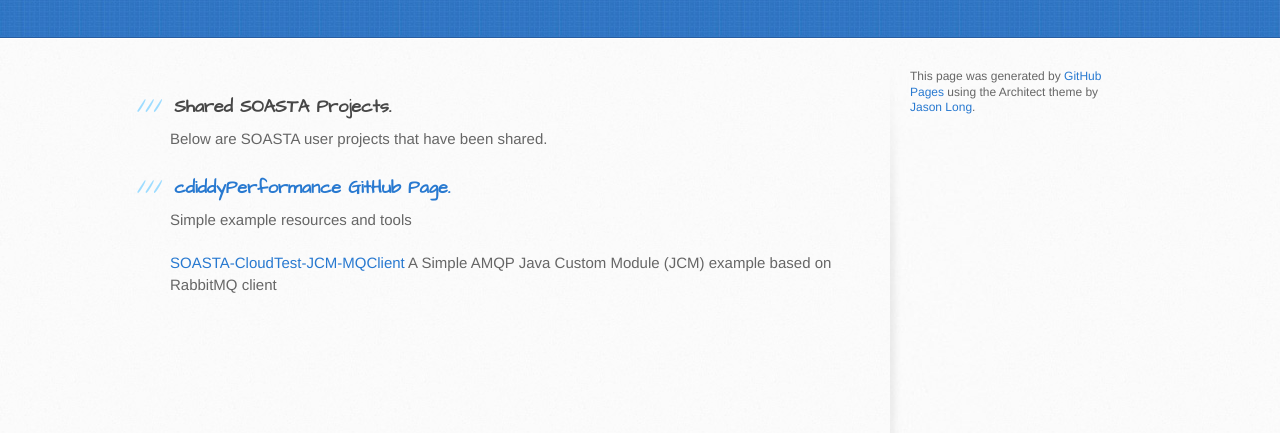
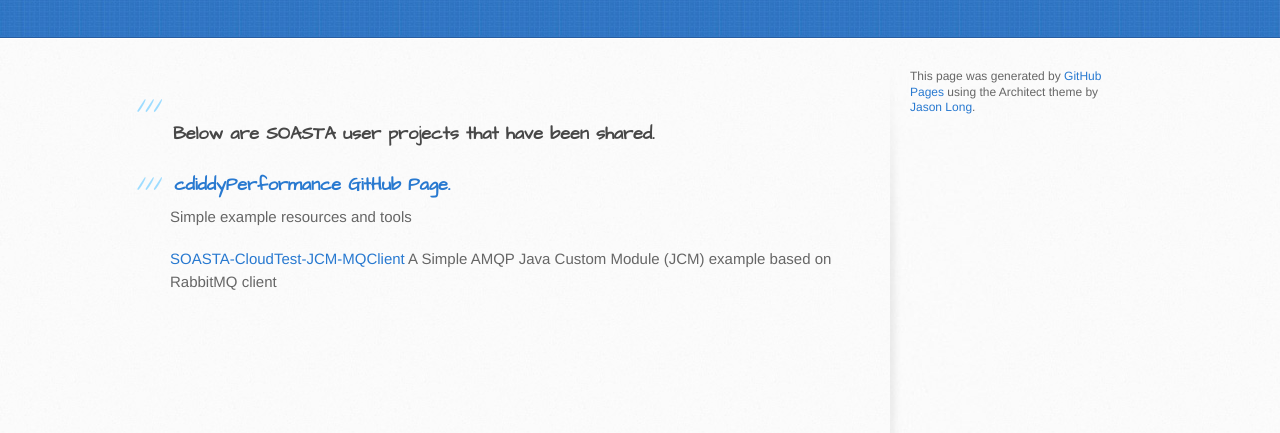
Before and after one commit to SOASTA-Share/SOASTA-Share.github.io, a plain HTML site: page index.html in a window 1280 px wide. Shown: the part 269-702 px from the top of the page. Drawn offline with Linux system fonts and the light colour scheme.

Commit message:
Update index.html

```diff
--- a/index.html
+++ b/index.html
@@ -29,7 +29,6 @@
       <div class="inner clearfix">
         <section id="main-content">
           <h3>
-<a id="shared-soasta-projects" class="anchor" href="#shared-soasta-projects" aria-hidden="true"><span aria-hidden="true" class="octicon octicon-link"></span></a>Shared SOASTA Projects.</h3>
 
 <p>Below are SOASTA user projects that have been shared.</p>
 
```
